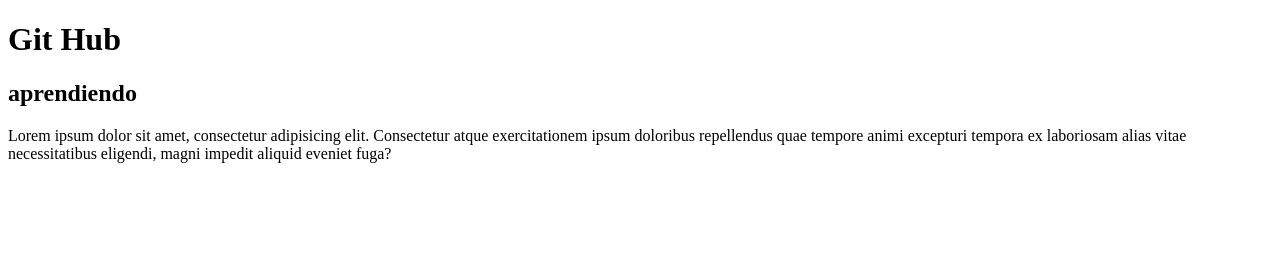
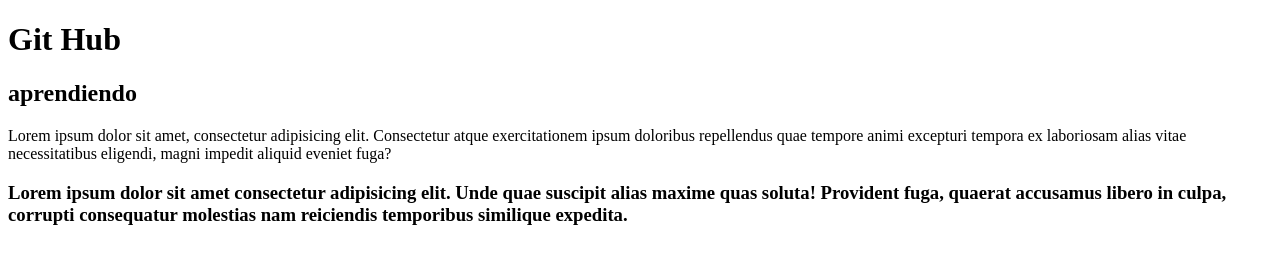
Before and after one commit to Luchiimee/desarrollo-web-nucba, a plain HTML site: page index.html in a window 1280 px wide. Drawn offline with Linux system fonts and the light colour scheme.

Commit message:
segundo-commit-prueba

```diff
--- a/index.html
+++ b/index.html
@@ -11,6 +11,7 @@
     <main>
         <h2>aprendiendo</h2>
         <p>Lorem ipsum dolor sit amet, consectetur adipisicing elit. Consectetur atque exercitationem ipsum doloribus repellendus quae tempore animi excepturi tempora ex laboriosam alias vitae necessitatibus eligendi, magni impedit aliquid eveniet fuga?</p>
+        <h3>Lorem ipsum dolor sit amet consectetur adipisicing elit. Unde quae suscipit alias maxime quas soluta! Provident fuga, quaerat accusamus libero in culpa, corrupti consequatur molestias nam reiciendis temporibus similique expedita.</h3>
     </main>
 </body>
 </html>
```
